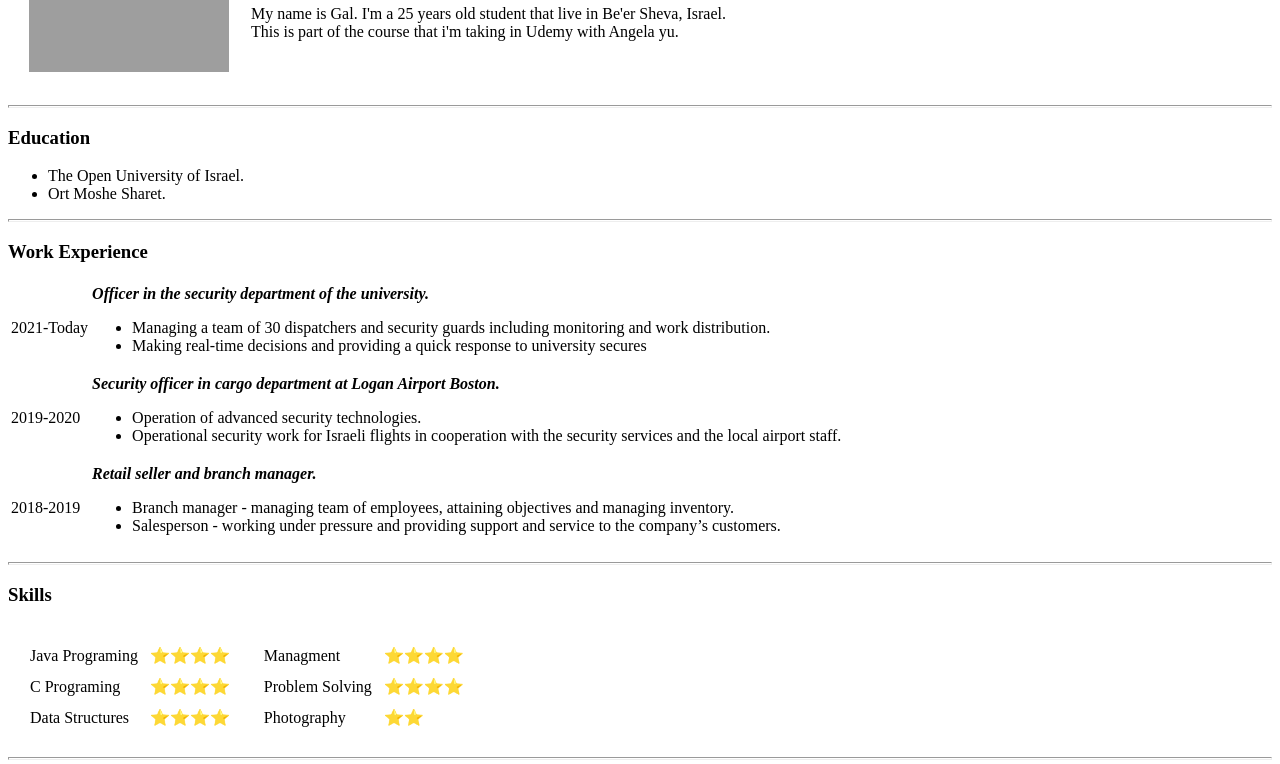
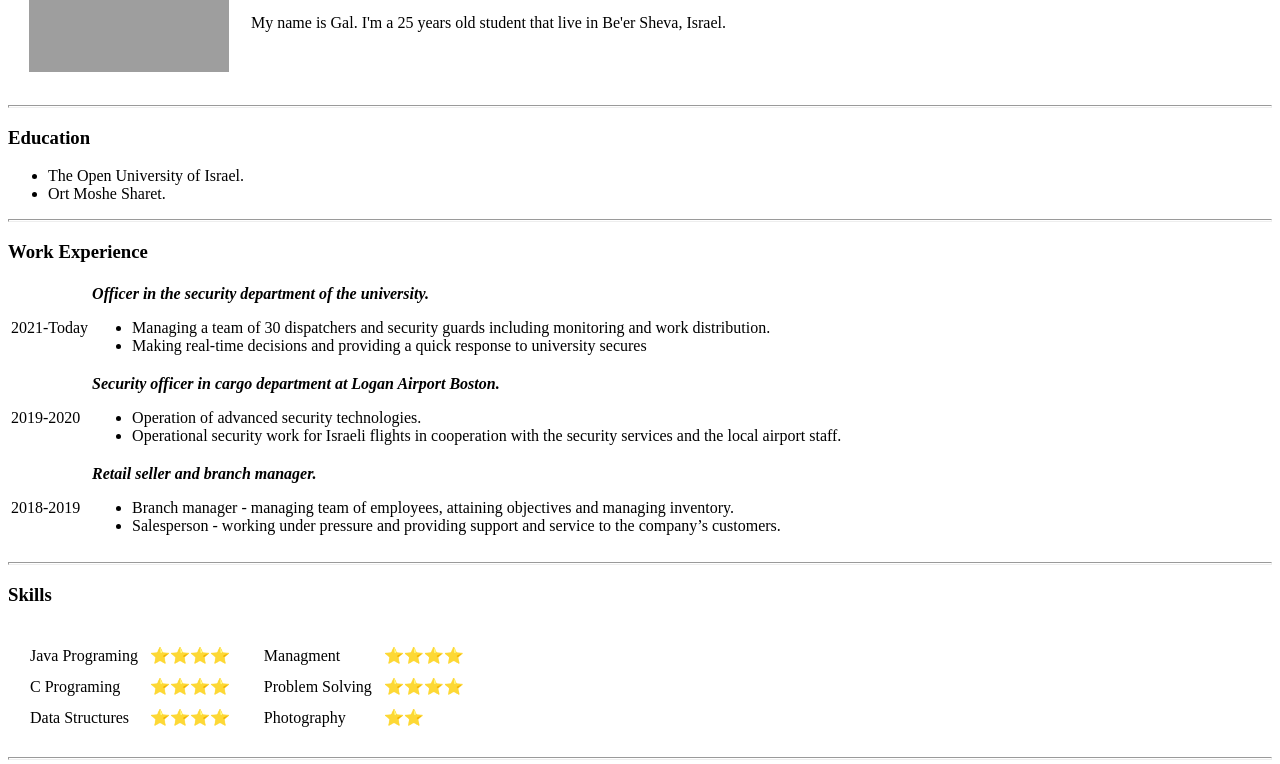
Before and after one commit to galportnoy/CV, a plain HTML site: page index.html in a window 1280 px wide. Shown: the part 157-921 px from the top of the page. Drawn offline with Linux system fonts and the light colour scheme; grey boxes are pictures that could not be loaded.

Commit message:
update index

```diff
--- a/index.html
+++ b/index.html
@@ -16,7 +16,6 @@
                 <em>Computer Science Student at <strong> Open University of Israel</strong></em>
                 <p>
                     My name is Gal. I'm a 25 years old student that live in Be'er Sheva, Israel.<br>
-                    This is part of the course that i'm taking in Udemy with Angela yu.
                 </p>
                 </td>
         </tr>
```
